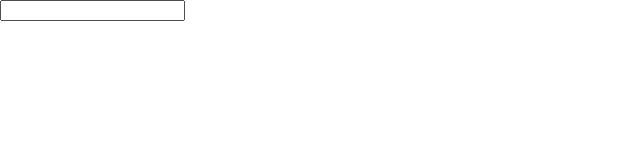
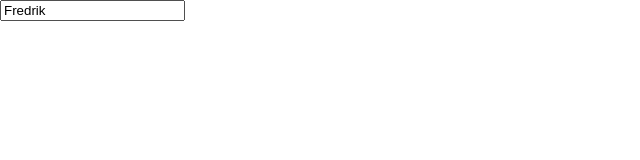
Before and after one commit to freddan88/react-typescript-examples-01, a React (Create React App) app: page /react-hook-form in a window 1280 px wide. Shown: the top 160 px of the page, without its empty margins (0-640 px from the left). Built offline with nearby package versions, Linux system fonts and the light colour scheme.

Commit message:
Edited files for reactHookForm

```diff
--- a/src/pages/ReactHookForm/ReactHookForm.tsx
+++ b/src/pages/ReactHookForm/ReactHookForm.tsx
@@ -10,18 +10,19 @@ interface IProps {}
 const debouncedDispatch = debounce((fieldValue: any) => console.log(fieldValue), 1000);
 
 const ReactHookForm: React.FC<IProps> = (props) => {
-  const { register, handleSubmit, getValues } = useForm();
+  const { register, handleSubmit, getValues } = useForm({
+    defaultValues: {
+      firstName: "Fredrik",
+    },
+  });
 
   const fieldRegister = register("firstName", { required: true });
 
   const onSubmit = (data: any) => console.log(data);
 
-  const dispatchFieldValue = useCallback((fieldType: FieldTypes, fieldName: string) => {
+  const dispatchFieldValue = useCallback((fieldType: FieldTypes, fieldValue: any) => {
     switch (fieldType) {
       case "text":
-        const fieldValue = {
-          [fieldName]: getValues(fieldName),
-        };
         debouncedDispatch(fieldValue);
         break;
       default:
--- a/src/pages/ReactHookForm/ReactHookTextInput.tsx
+++ b/src/pages/ReactHookForm/ReactHookTextInput.tsx
@@ -6,7 +6,7 @@ interface IProps {
   fieldName: string;
   fieldType: FieldTypes;
   formFieldRegistration: UseFormRegisterReturn<any>;
-  fieldDispatch?: (fieldType: FieldTypes, fieldName: string) => void;
+  fieldDispatch?: (fieldType: FieldTypes, fieldValue: any) => void;
 }
 
 const ReactHookTextInput: FC<IProps> = (props) => {
@@ -18,7 +18,12 @@ const ReactHookTextInput: FC<IProps> = (props) => {
       {...formFieldRegistration}
       onChange={(e) => {
         formFieldRegistration.onChange(e);
-        if (fieldDispatch) fieldDispatch(fieldType, fieldName);
+        if (fieldDispatch) {
+          const fieldValue = {
+            [fieldName]: e.target.value,
+          };
+          fieldDispatch(fieldType, fieldValue);
+        }
       }}
     />
   );
```
